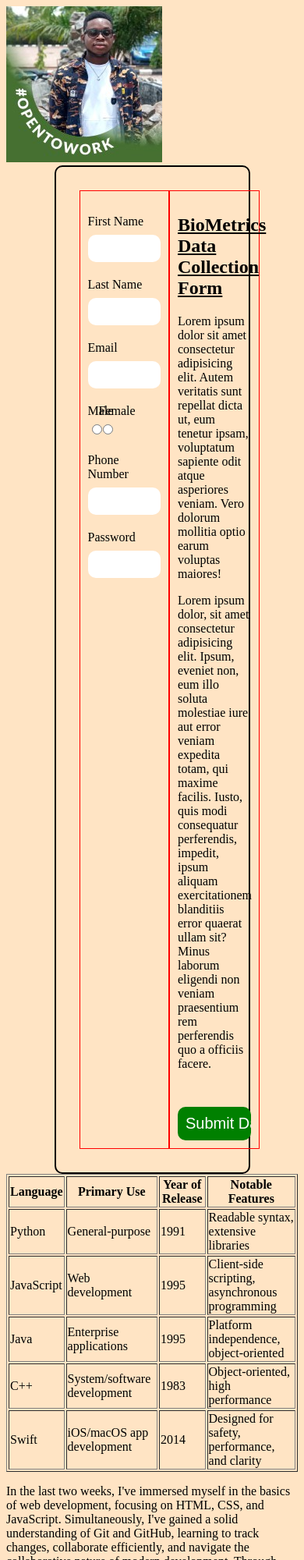
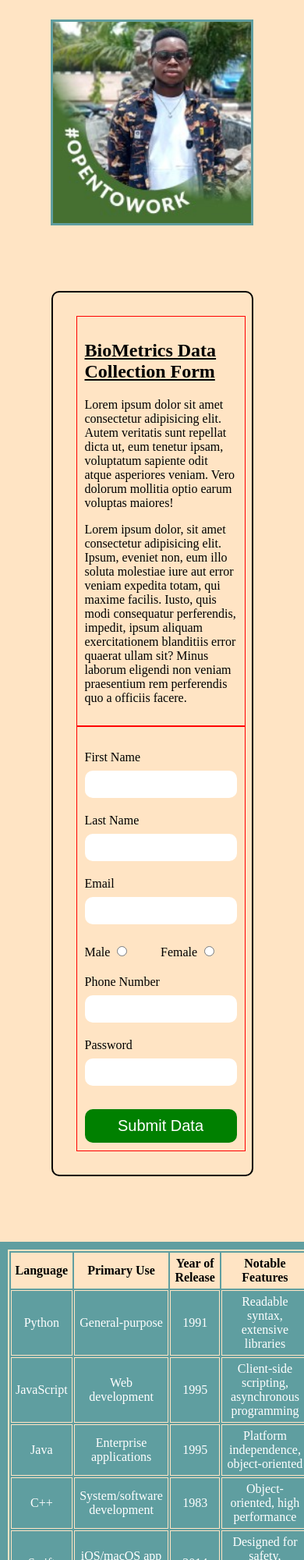
Before and after one commit to emaicorp/altSchoolBio, a plain HTML site: page index.html in a window 390 px wide. Shown: the top 2000 px of the page at 78% size. Drawn offline with Linux system fonts and the light colour scheme.

Commit message:
build the responsiveness

```diff
--- a/index.html
+++ b/index.html
@@ -7,9 +7,11 @@
     <link rel="stylesheet" href="style.css">
 </head>
 <body>
+    <div class="bio">
     <div class="bioImage">
         <img src="images/mypics.jpg" alt="" srcset="">
     </div>
+</div>
     <div class="bioText">
         <form action="form.html" method="get">
             <div class="inputParent">
@@ -45,23 +47,26 @@
                         <label for="password"> Password</label>
                         <input type="password" name="password" id="password">
                     </div>
+                    <input type="submit" value="Submit Data" class="submit res">
+
                 </div>
                 <div class="text">
                     <h2>BioMetrics Data Collection Form</h2>
                     <p>Lorem ipsum dolor sit amet consectetur adipisicing elit. Autem veritatis sunt repellat dicta ut, eum tenetur ipsam, voluptatum sapiente odit atque asperiores veniam. Vero dolorum mollitia optio earum voluptas maiores!</p>
                     <p>Lorem ipsum dolor, sit amet consectetur adipisicing elit. Ipsum, eveniet non, eum illo soluta molestiae iure aut error veniam expedita totam, qui maxime facilis. Iusto, quis modi consequatur perferendis, impedit, ipsum aliquam exercitationem blanditiis error quaerat ullam sit? Minus laborum eligendi non veniam praesentium rem perferendis quo a officiis facere.</p>
 
-                    <input type="submit" value="Submit Data" class="submit">
+                    <input type="submit" value="Submit Data" class="submit unres">
 
                 </div>
             </div>
         </form>
 
     </div>
+    </div>
     <div class="experience">
         <div class="table">
-            <table border="1">
-                <thead>
+            <table  cellspacing="" cellpadding="5">
+                <thead class="tableHead" cellspacing="0">
                   <tr>
                     <th>Language</th>
                     <th>Primary Use</th>
@@ -69,7 +74,7 @@
                     <th>Notable Features</th>
                   </tr>
                 </thead>
-                <tbody>
+                <tbody >
                   <tr>
                     <td>Python</td>
                     <td>General-purpose</td>
@@ -102,7 +107,7 @@
                   </tr>
                 </tbody>
               </table>
-        </div>
+
         <div class="experienceText">
             <p>
                 In the last two weeks, I've immersed myself in the basics of web development, focusing on HTML, CSS, and JavaScript. Simultaneously, I've gained a solid understanding of Git and GitHub, learning to track changes, collaborate efficiently, and navigate the collaborative nature of modern development.
--- a/style.css
+++ b/style.css
@@ -1,11 +1,43 @@
 
 body{
     background-color: bisque;
+    margin-left: 0;
+    margin-right: 0;
+}
+.bio{
+    text-align: center;
+    width: 100%;
+    justify-content: center;
+    display: flex;
+    margin-bottom: 10vh;
+    margin-top: 3vh;
+}
+.bioImage{
+    text-align: center;
+    border: 3px solid cadetblue;
+    width: fit-content;
+    transition: border-radius 1s, scale 1s;
+
+
+}
+.bioImage img{
+ height: 100%;
+ width: 30vh;
+ transition: all 1s;
+}
+.bioImage:hover{
+border-radius: 50%;
+scale: 1.1;
+}
+.bioImage img:hover{
+    border-radius: 50%;
+scale: 0.8;
 }
 form{
     display: flex;
     width: 100%;
     justify-content: center;
+    margin-bottom: 10vh;
 }
 .inputParent{
     width:50%;
@@ -58,10 +90,7 @@ h2{
 
     flex-direction: row;
 }
-.check input{
-    /* width:5%; */
 
-}
 input{
     /* width:50%; */
     padding: 10px;
@@ -88,3 +117,45 @@ input:focus-within{
 .submit:hover{
     scale: 0.8;
 }
+.experience{
+    width: 100%;
+    background-color: cadetblue;
+    padding: 10px;
+    color: white;
+}
+table{
+    border: 2px solid bisque;
+    margin-bottom: 5vh;
+}
+td{
+    border: 1px solid bisque;
+    text-align: center;
+    transition: all 0.7s;
+}
+td:hover{
+    background-color: bisque;
+    color: black;
+}
+.tableHead{
+background-color: bisque;
+color: black;
+
+}
+.res{
+    display: none;
+}
+
+@media (max-width: 765px) {
+    .inputParent{
+        flex-direction: column-reverse;
+    }
+    .inputParent div{
+        width: 100%;
+    }
+    .unres{
+        display: none;
+    }
+    .res{
+        display: block;
+    }
+}
```
